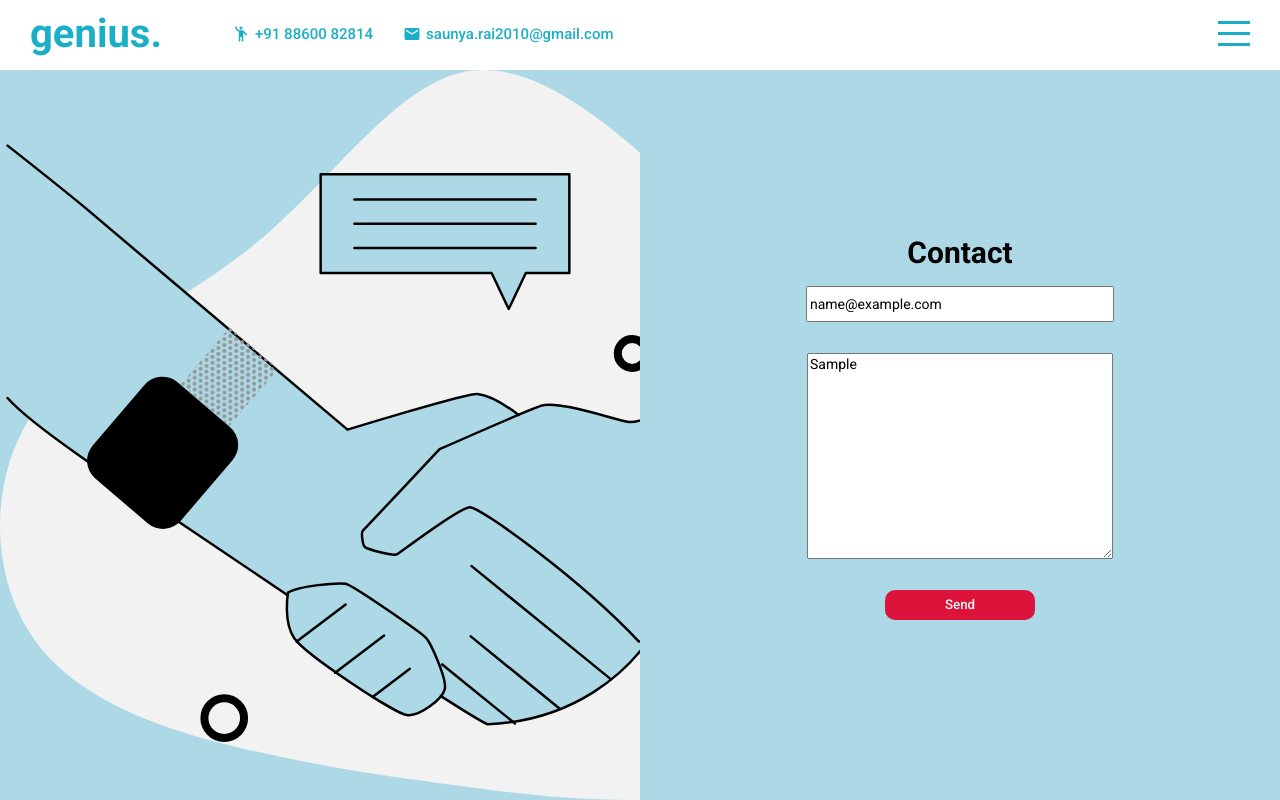
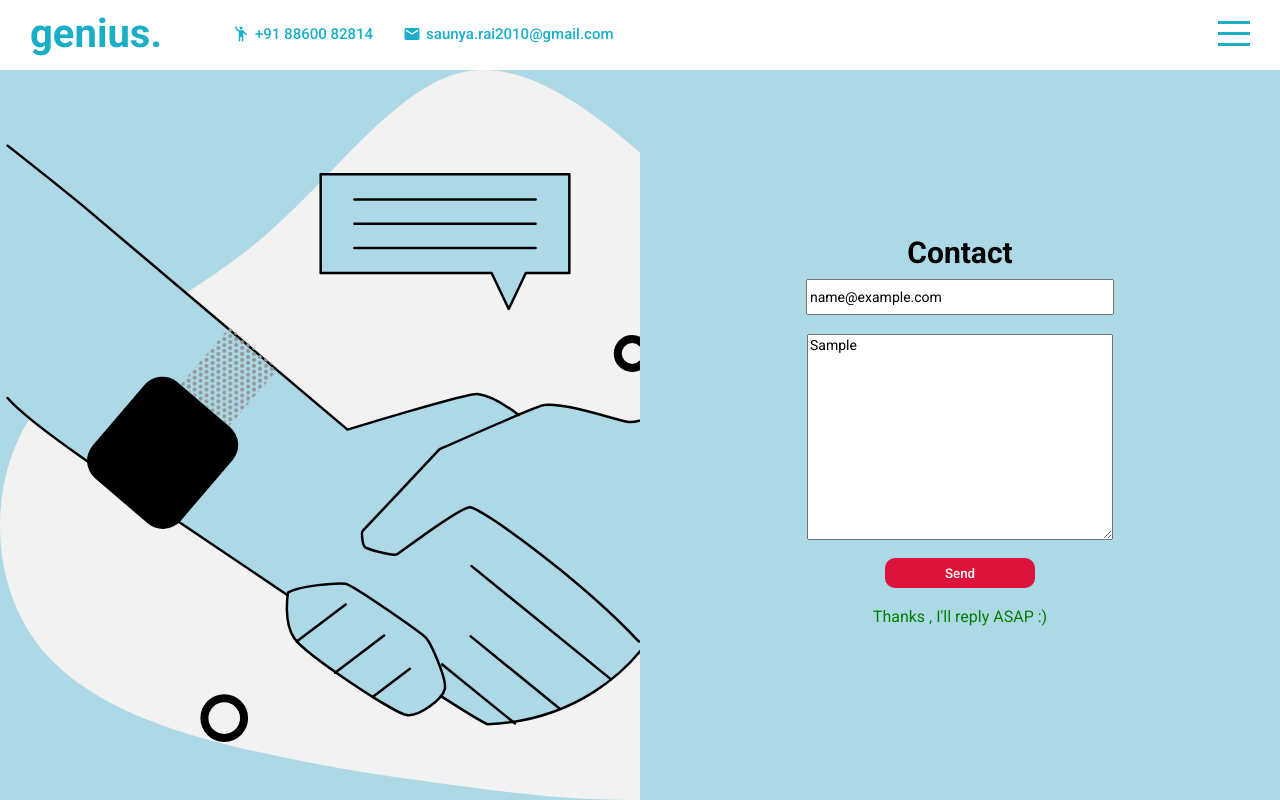
Before and after one commit to SaumyaRai2010/My-First-Portfolio, a React (Create React App) app: page / in a window 1280 px wide. Both pictures are taken after typing "name@example.com", "Sample" into the empty fields and a click on the button "Send". Built offline with nearby package versions, Linux system fonts and the light colour scheme.

Commit message:
27th aug 11:48PM

```diff
--- a/src/components/contact/contact.jsx
+++ b/src/components/contact/contact.jsx
@@ -1,9 +1,13 @@
 import "./contact.scss"
+import { useState } from "react";
 
 export default function Contact() {
 
+    const [message,setMessage] = useState(false)
+
     const handleSubmit = (e)=>{
         e.preventDefault();
+        setMessage(true)
     }
     return (
         <div className='contact' id="contact">
@@ -16,6 +20,7 @@ export default function Contact() {
                     <input type="text" placeholder="Write Email" />
                     <textarea name="" placeholder="Message"></textarea>
                     <button type="submit">Send</button>
+                    {message && <span>Thanks , I'll reply ASAP :)</span>}
 
                 </form>
             </div>
--- a/src/components/contact/contact.scss
+++ b/src/components/contact/contact.scss
@@ -57,6 +57,10 @@
                     outline: none;
                 }
             }
+
+            span{
+                color:green;
+            }
         }
     }
 }
```
